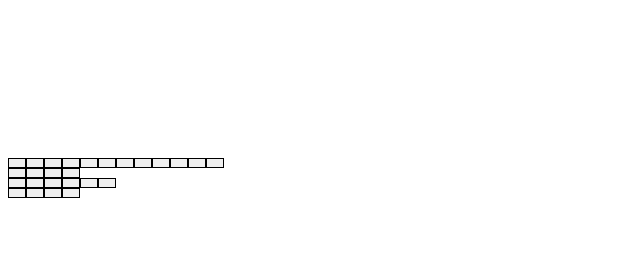
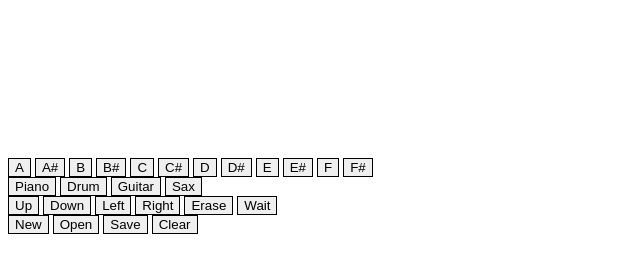
Before and after one commit to shteou/AjTjL-Synth, a website: page public/index.html in a window 1280 px wide. Shown: the whole page, without its empty margins (0-640 px from the left). Drawn offline with Linux system fonts and the light colour scheme.

Commit message:
Adding missing file changes from previous commit. Added text to all buttons until icons are ready.

```diff
--- a/public/index.html
+++ b/public/index.html
@@ -10,38 +10,38 @@
 <body>
  <canvas id="canvas"></canvas>
  <div id="notes-container">
-  <button class="button note-button" id="note-A-button"/>
-  <button class="button note-button" id="note-As-button"/>
-  <button class="button note-button" id="note-B-button"/>
-  <button class="button note-button" id="note-Bs-button"/>
-  <button class="button note-button" id="note-C-button"/>
-  <button class="button note-button" id="note-Cs-button"/>
-  <button class="button note-button" id="note-D-button"/>
-  <button class="button note-button" id="note-Ds-button"/>
-  <button class="button note-button" id="note-E-button"/>
-  <button class="button note-button" id="note-Es-button"/>
-  <button class="button note-button" id="note-F-button"/>
-  <button class="button note-button" id="note-Fs-button"/>
+  <button class="button note-button" id="note-A-button">A</button>
+  <button class="button note-button" id="note-As-button">A#</button>
+  <button class="button note-button" id="note-B-button">B</button>
+  <button class="button note-button" id="note-Bs-button">B#</button>
+  <button class="button note-button" id="note-C-button">C</button>
+  <button class="button note-button" id="note-Cs-button">C#</button>
+  <button class="button note-button" id="note-D-button">D</button>
+  <button class="button note-button" id="note-Ds-button">D#</button>
+  <button class="button note-button" id="note-E-button">E</button>
+  <button class="button note-button" id="note-Es-button">E#</button>
+  <button class="button note-button" id="note-F-button">F</button>
+  <button class="button note-button" id="note-Fs-button">F#</button>
  </div>
  <div id="toons-container">
-  <button class="button toon-button" id="toon-piano-button" />
-  <button class="button toon-button" id="toon-drum-button" />
-  <button class="button toon-button" id="toon-guitar-button" />
-  <button class="button toon-button" id="toon-sax-button" />
+  <button class="button toon-button" id="toon-piano-button">Piano</button>
+  <button class="button toon-button" id="toon-drum-button">Drum</button>
+  <button class="button toon-button" id="toon-guitar-button">Guitar</button>
+  <button class="button toon-button" id="toon-sax-button">Sax</button>
  </div>
  <div id="tile-types-container">
-  <button class="button tile-type-button" id="tile-type-up-button" />
-  <button class="button tile-type-button" id="tile-type-down-button" />
-  <button class="button tile-type-button" id="tile-type-left-button" />
-  <button class="button tile-type-button" id="tile-type-right-button" />
-  <button class="button tile-type-button" id="tile-type-erase-button" />
-  <button class="button tile-type-button" id="tile-type-wait-button" />
+  <button class="button tile-type-button" id="tile-type-up-button">Up</button>
+  <button class="button tile-type-button" id="tile-type-down-button">Down</button>
+  <button class="button tile-type-button" id="tile-type-left-button">Left</button>
+  <button class="button tile-type-button" id="tile-type-right-button">Right</button>
+  <button class="button tile-type-button" id="tile-type-erase-button">Erase</button>
+  <button class="button tile-type-button" id="tile-type-wait-button">Wait</button>
  </div>
  <div id="file-menu-container">
-  <button class="button" id="file-new-button" />
-  <button class="button" id="file-open-button" />
-  <button class="button" id="file-save-button" />
-  <button class="button" id="file-clear-button" />
+  <button class="button" id="file-new-button">New</button>
+  <button class="button" id="file-open-button">Open</button>
+  <button class="button" id="file-save-button">Save</button>
+  <button class="button" id="file-clear-button">Clear</button>
  </div>
 </body>
 </html>
--- a/public/init.js
+++ b/public/init.js
@@ -33,21 +33,21 @@ require(['synth/grid', 'synth/toons', 'synth/tiles', 'synth/notes'],
       // var instruments = ["Piano", "Guitar", "Drum", "Saxaphone"];
 
       // instruments.forEach(function(i) {
-      //   $('instrument-' + i + '-button').on('click', onInstrumentClick.bind(this, n));
+      //   $('#instrument-' + i + '-button').on('click', onInstrumentClick.bind(this, n));
       // });
 
       /* Initialise handlers for direction modifiers */
       var tileTypes = ["up", "down", "left", "right", "erase", "wait"];
 
       tileTypes.forEach(function(t) {
-        $('tile-type-' + t + '-button').on('click', Tiles.onTileTypeClick.bind(this, t));
+        $('#tile-type-' + t + '-button').on('click', Tiles.onTileTypeClick.bind(this, t));
       });
 
       // /* Initialise handlers for file operations */
       // var fileOperations = ["New", "Save", "Open", "Clear"];
 
       // fileOperations.forEach(function(f) {
-      //   $('file-' + f + '-button').on('click', onFileClick.bind(this, f));
+      //   $('#file-' + f + '-button').on('click', onFileClick.bind(this, f));
       // });
     }
 });
--- a/public/js/synth/tiles.js
+++ b/public/js/synth/tiles.js
@@ -1,6 +1,6 @@
 define('synth/tiles',
-  [],
-  function() {
+  ['synth/utility'],
+  function(Utility) {
     var _currentTileType = '';
 
     return {
```
